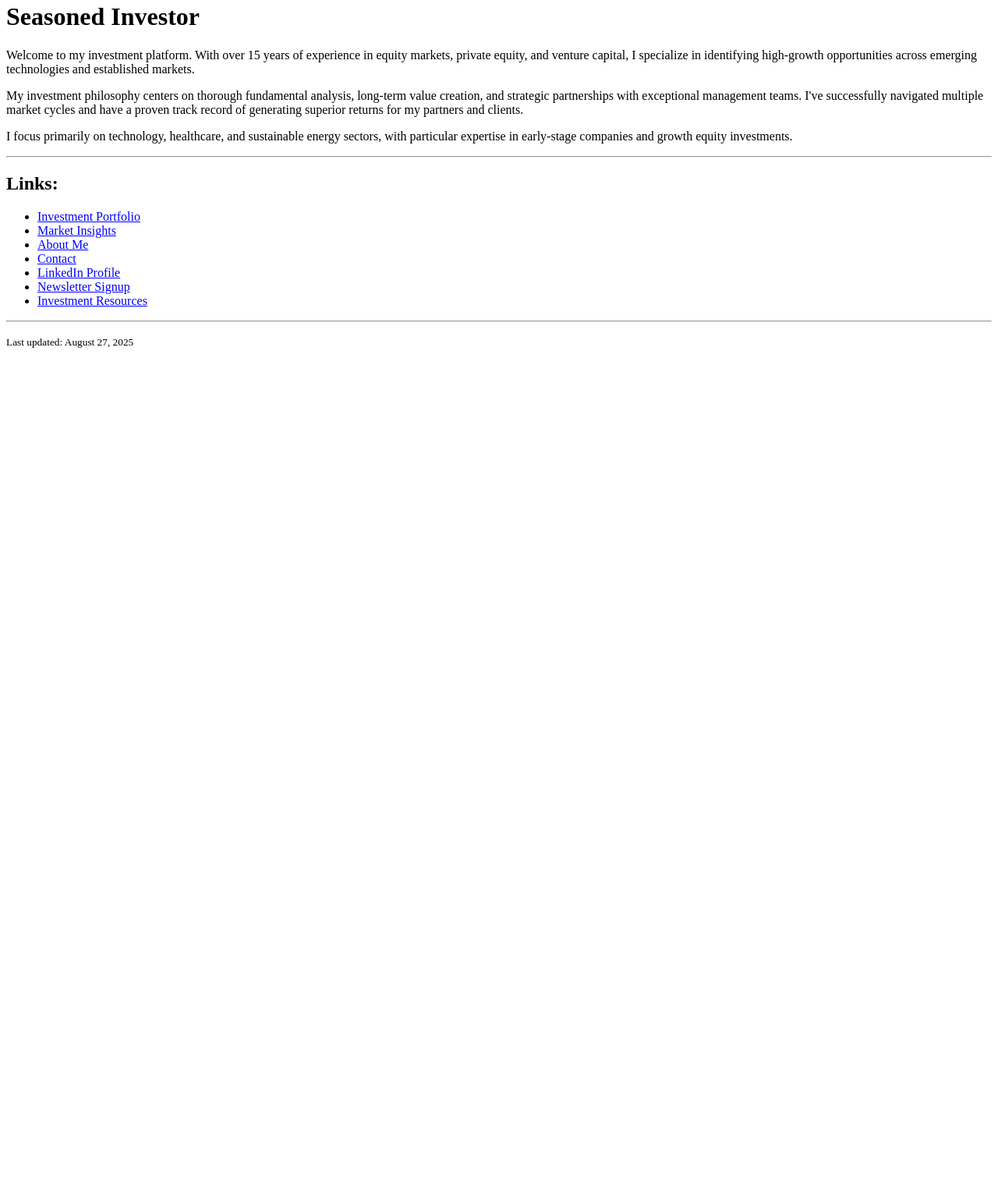
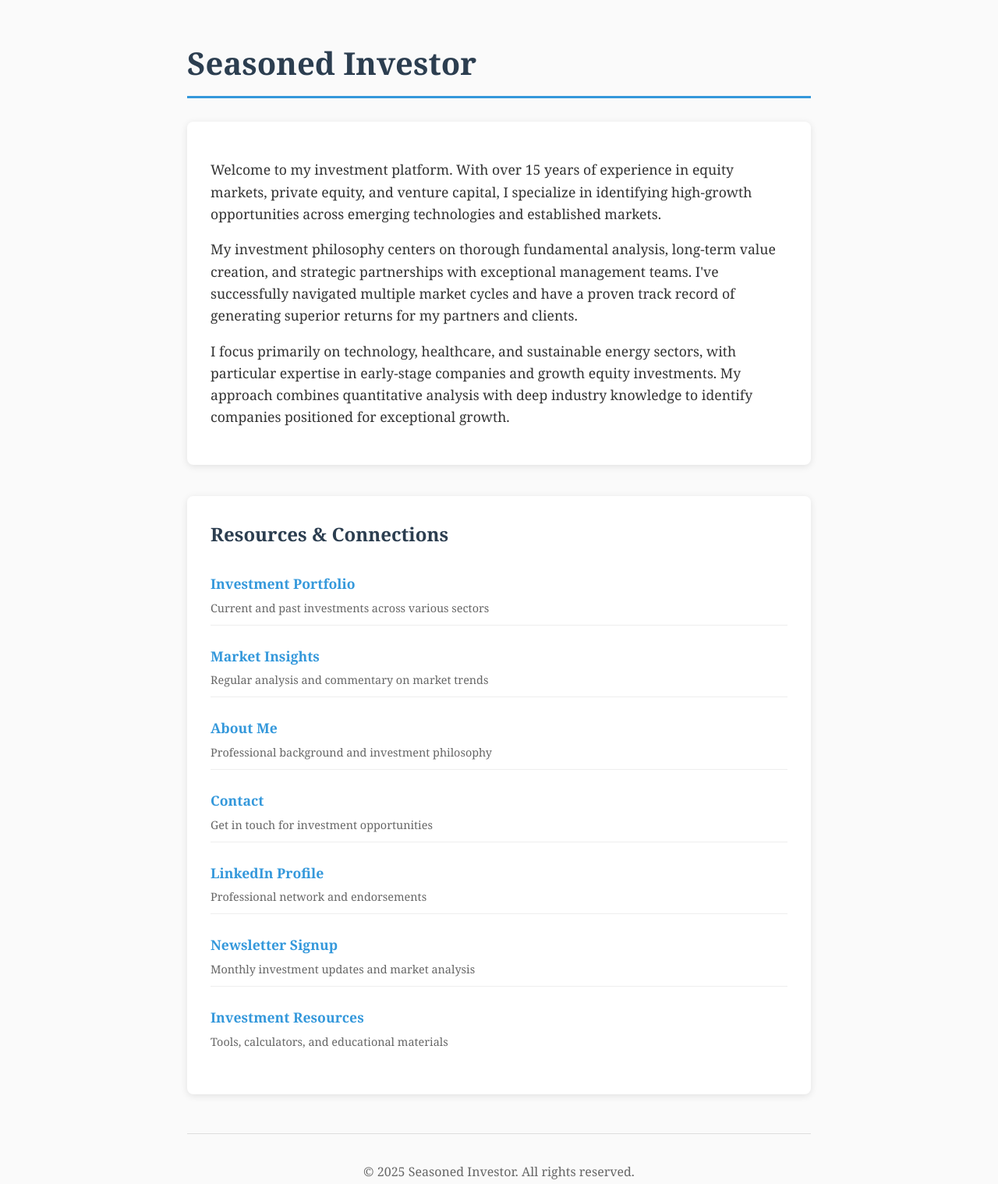
Before and after one commit to Seasoned-Investor/seasoned-investor.github.io, a plain HTML site: page index.html in a window 1280 px wide. Shown: the part 18-1536 px from the top of the page at 78% size. Before the commit the page ends 800 px from the top, so only its background shows below. Drawn offline with Linux system fonts and the light colour scheme.

Commit message:
Update index.html

```diff
--- a/index.html
+++ b/index.html
@@ -1,35 +1,144 @@
 <!DOCTYPE html>
-<html>
+<html lang="en">
 <head>
+    <meta charset="UTF-8">
+    <meta name="viewport" content="width=device-width, initial-scale=1.0">
     <title>Seasoned Investor</title>
+    <style>
+        body {
+            font-family: 'Georgia', serif;
+            line-height: 1.6;
+            max-width: 800px;
+            margin: 0 auto;
+            padding: 40px 20px;
+            background-color: #fafafa;
+            color: #333;
+        }
+
+        h1 {
+            color: #2c3e50;
+            border-bottom: 3px solid #3498db;
+            padding-bottom: 10px;
+            margin-bottom: 30px;
+            font-size: 2.5em;
+        }
+
+        .bio {
+            background: white;
+            padding: 30px;
+            border-radius: 8px;
+            box-shadow: 0 2px 10px rgba(0,0,0,0.1);
+            margin-bottom: 40px;
+            font-size: 1.1em;
+        }
+
+        .links-section {
+            background: white;
+            padding: 30px;
+            border-radius: 8px;
+            box-shadow: 0 2px 10px rgba(0,0,0,0.1);
+        }
+
+        .links-section h2 {
+            color: #2c3e50;
+            margin-top: 0;
+            margin-bottom: 20px;
+        }
+
+        .links-list {
+            list-style: none;
+            padding: 0;
+        }
+
+        .links-list li {
+            margin-bottom: 15px;
+            padding: 10px 0;
+            border-bottom: 1px solid #eee;
+        }
+
+        .links-list li:last-child {
+            border-bottom: none;
+        }
+
+        .links-list a {
+            color: #3498db;
+            text-decoration: none;
+            font-weight: bold;
+            font-size: 1.1em;
+            transition: color 0.3s ease;
+        }
+
+        .links-list a:hover {
+            color: #2980b9;
+            text-decoration: underline;
+        }
+
+        .link-description {
+            color: #666;
+            font-size: 0.9em;
+            margin-top: 5px;
+        }
+
+        footer {
+            text-align: center;
+            margin-top: 50px;
+            padding-top: 20px;
+            border-top: 1px solid #ddd;
+            color: #666;
+        }
+    </style>
 </head>
-<body bgcolor="#ffffff" text="#000000" link="#0000ff" vlink="#800080">
+<body>
+    <header>
+        <h1>Seasoned Investor</h1>
+    </header>
 
-<h1>Seasoned Investor</h1>
+    <main>
+        <section class="bio">
+            <p>Welcome to my investment platform. With over 15 years of experience in equity markets, private equity, and venture capital, I specialize in identifying high-growth opportunities across emerging technologies and established markets.</p>
 
-<p>Welcome to my investment platform. With over 15 years of experience in equity markets, private equity, and venture capital, I specialize in identifying high-growth opportunities across emerging technologies and established markets.</p>
+            <p>My investment philosophy centers on thorough fundamental analysis, long-term value creation, and strategic partnerships with exceptional management teams. I've successfully navigated multiple market cycles and have a proven track record of generating superior returns for my partners and clients.</p>
 
-<p>My investment philosophy centers on thorough fundamental analysis, long-term value creation, and strategic partnerships with exceptional management teams. I've successfully navigated multiple market cycles and have a proven track record of generating superior returns for my partners and clients.</p>
+            <p>I focus primarily on technology, healthcare, and sustainable energy sectors, with particular expertise in early-stage companies and growth equity investments. My approach combines quantitative analysis with deep industry knowledge to identify companies positioned for exceptional growth.</p>
+        </section>
 
-<p>I focus primarily on technology, healthcare, and sustainable energy sectors, with particular expertise in early-stage companies and growth equity investments.</p>
+        <section class="links-section">
+            <h2>Resources & Connections</h2>
+            <ul class="links-list">
+                <li>
+                    <a href="/portfolio">Investment Portfolio</a>
+                    <div class="link-description">Current and past investments across various sectors</div>
+                </li>
+                <li>
+                    <a href="/insights">Market Insights</a>
+                    <div class="link-description">Regular analysis and commentary on market trends</div>
+                </li>
+                <li>
+                    <a href="/about">About Me</a>
+                    <div class="link-description">Professional background and investment philosophy</div>
+                </li>
+                <li>
+                    <a href="/contact">Contact</a>
+                    <div class="link-description">Get in touch for investment opportunities</div>
+                </li>
+                <li>
+                    <a href="https://linkedin.com/in/yourusername" target="_blank">LinkedIn Profile</a>
+                    <div class="link-description">Professional network and endorsements</div>
+                </li>
+                <li>
+                    <a href="/newsletter">Newsletter Signup</a>
+                    <div class="link-description">Monthly investment updates and market analysis</div>
+                </li>
+                <li>
+                    <a href="/resources">Investment Resources</a>
+                    <div class="link-description">Tools, calculators, and educational materials</div>
+                </li>
+            </ul>
+        </section>
+    </main>
 
-<hr>
-
-<h2>Links:</h2>
-
-<ul>
-<li><a href="/portfolio">Investment Portfolio</a></li>
-<li><a href="/insights">Market Insights</a></li>
-<li><a href="/about">About Me</a></li>
-<li><a href="/contact">Contact</a></li>
-<li><a href="https://linkedin.com/in/yourusername">LinkedIn Profile</a></li>
-<li><a href="/newsletter">Newsletter Signup</a></li>
-<li><a href="/resources">Investment Resources</a></li>
-</ul>
-
-<hr>
-
-<p><small>Last updated: August 27, 2025</small></p>
-
+    <footer>
+        <p>&copy; 2025 Seasoned Investor. All rights reserved.</p>
+    </footer>
 </body>
 </html>
```
